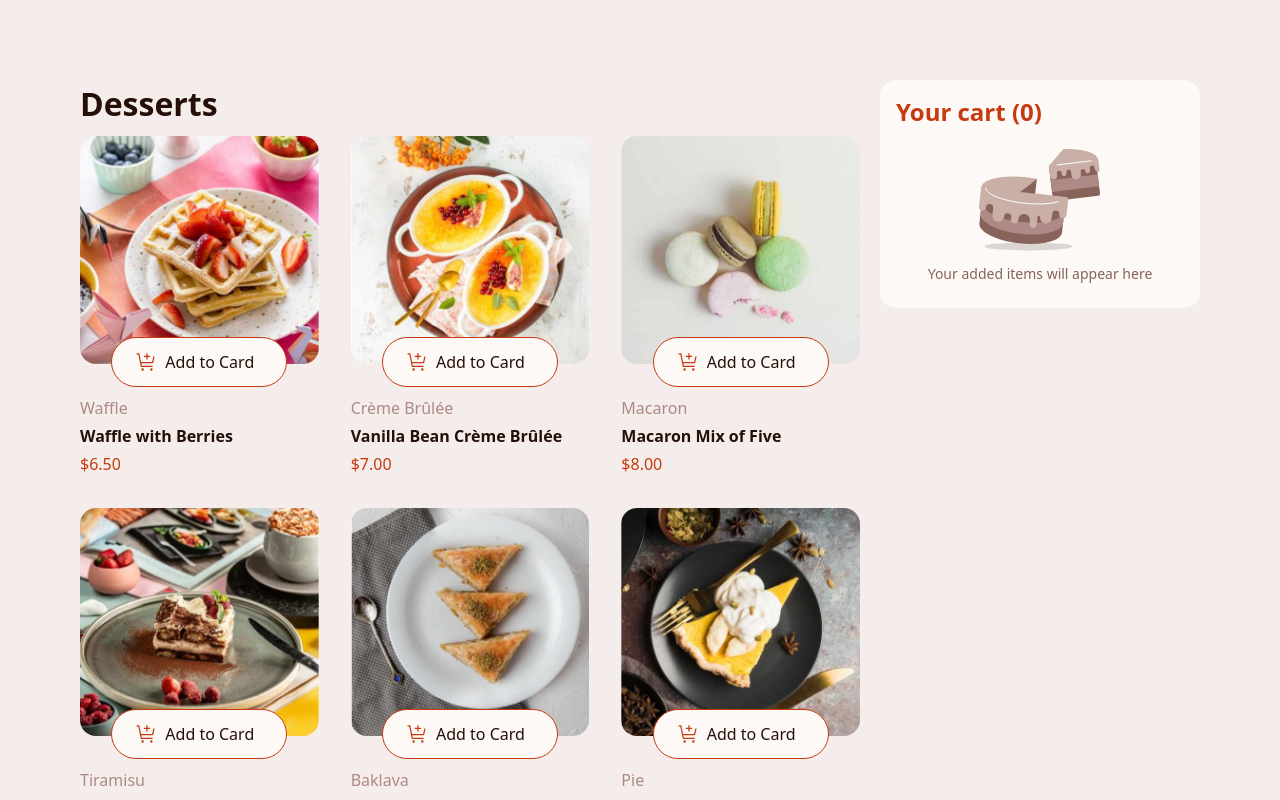
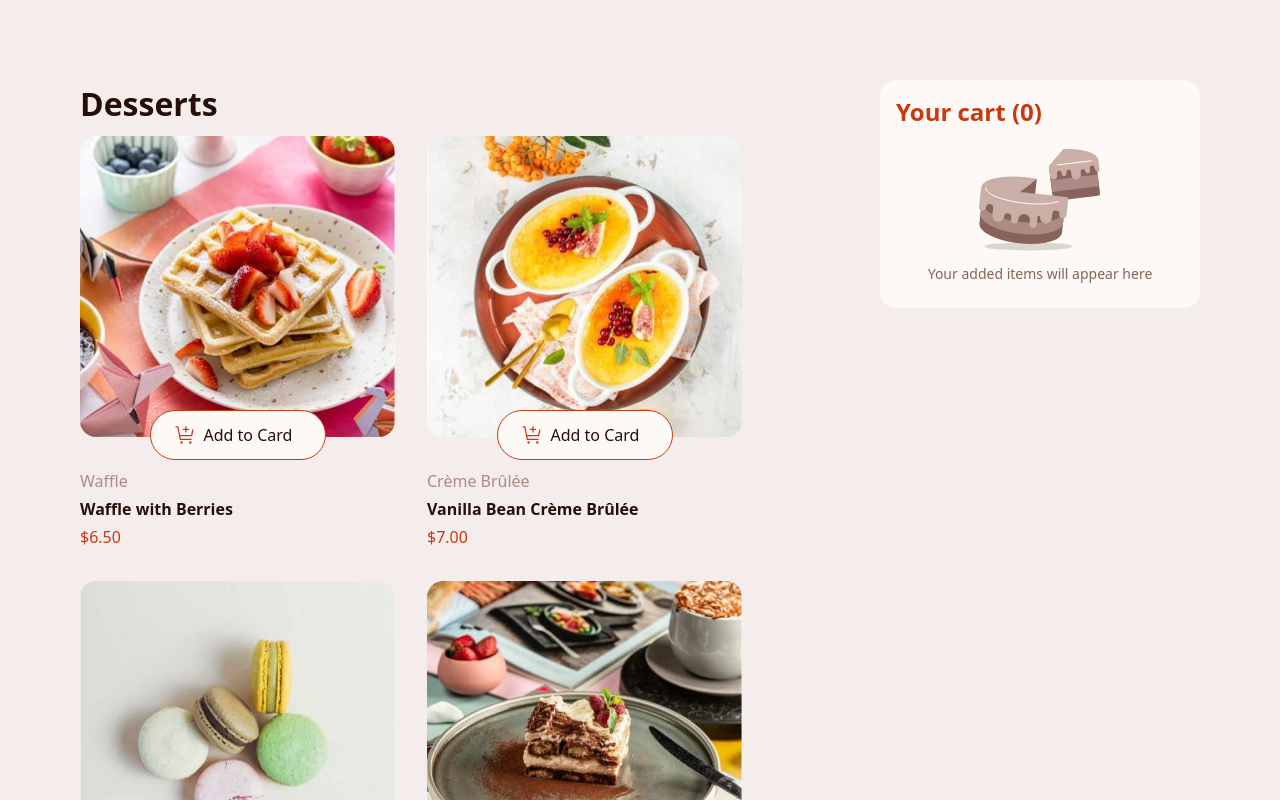
Before and after one commit to Stanislav453/product-list-with-cart, a React (Vite) app: page / in a window 1280 px wide. Shown: the top 800 px of the page. Built offline with nearby package versions, Linux system fonts and the light colour scheme.

Commit message:
create filter delete item from card

```diff
--- a/src/componets/ProductsContainer.tsx
+++ b/src/componets/ProductsContainer.tsx
@@ -5,6 +5,7 @@ import addCart from "../../public/assets/images/icon-add-to-cart.svg";
 import increment from "../../public/assets/images/icon-increment-quantity.svg";
 import decrement from "../../public/assets/images/icon-decrement-quantity.svg";
 import { type DataType, NewProductType } from "../type";
+import OneProduct from "./OneProduct";
 
 type ProductsContainerProps = {
   productsInCard: NewProductType[];
@@ -32,11 +33,13 @@ export default function ProductsContainer({
 
   const handleCount = (productName: string, value: number) => {
     setProductsInCard((prevState) =>
-      prevState.map((oneProduct) =>
-        oneProduct.name === productName
-          ? { ...oneProduct, count: oneProduct.count + value }
-          : oneProduct
-      )
+      prevState
+        .map((oneProduct) =>
+          oneProduct.name === productName
+            ? { ...oneProduct, count: oneProduct.count + value }
+            : oneProduct
+        )
+        .filter((oneProduct) => oneProduct.count > 0)
     );
   };
 
@@ -45,7 +48,7 @@ export default function ProductsContainer({
       <h1 className="pb-2 text-[2rem] font-bold capitalize text-darkRedColor">
         desserts
       </h1>
-      <ul className="grid grid-cols-3 gap-8">
+      <ul className="flex flex-wrap gap-8">
         {localData.map((oneProduct, index) => {
           const { name, category, price } = oneProduct;
           const { desktop } = oneProduct.image;
@@ -58,7 +61,7 @@ export default function ProductsContainer({
           );
 
           return (
-            <li className="flex flex-col gap-8" key={index}>
+            <li className="max-w-[315px] flex flex-col gap-8" key={index}>
               <div className="relative flex justify-center items-end">
                 <img src={desktop} alt="product" className="rounded-2xl" />
                 {isInCard ? (
```
